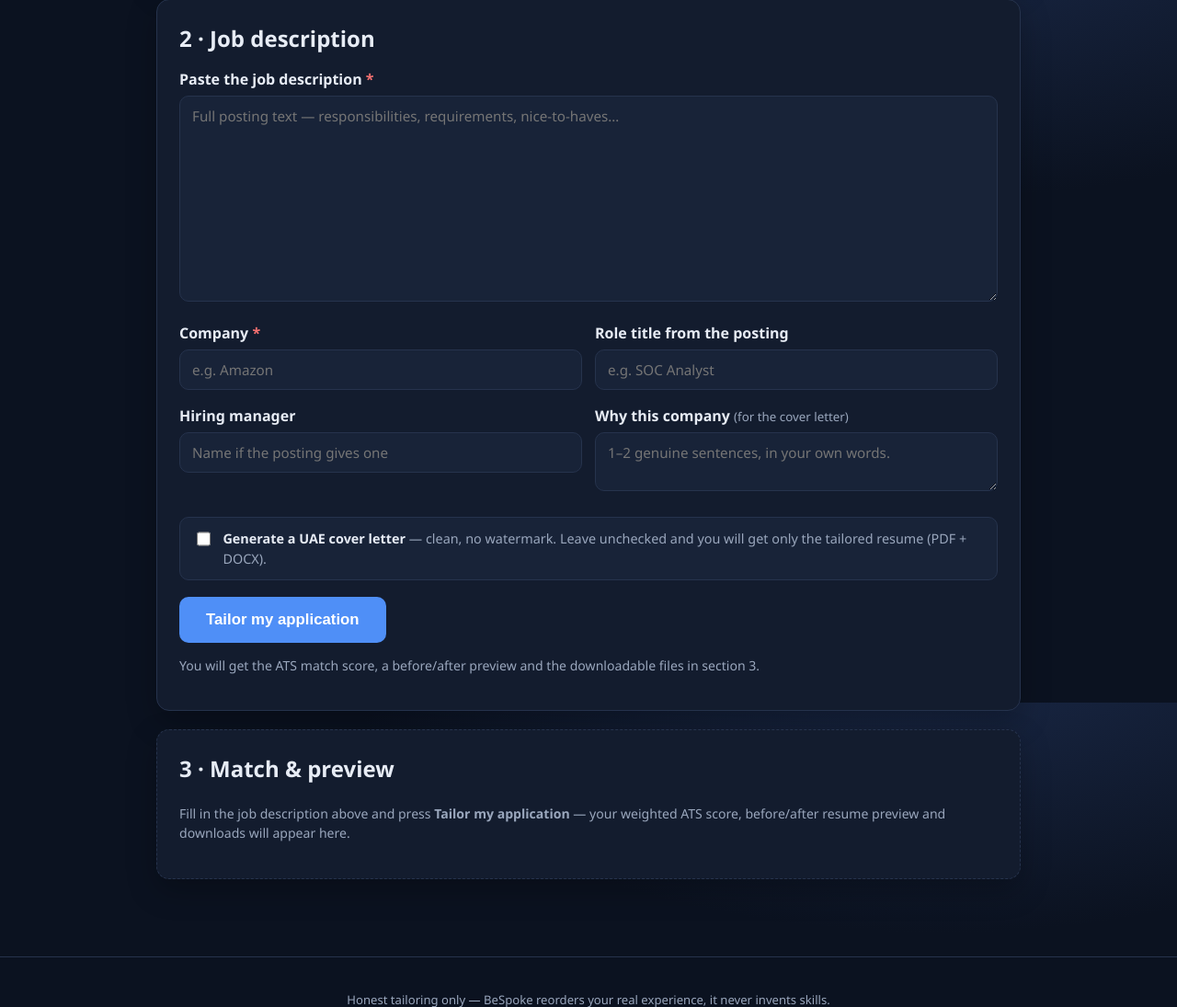
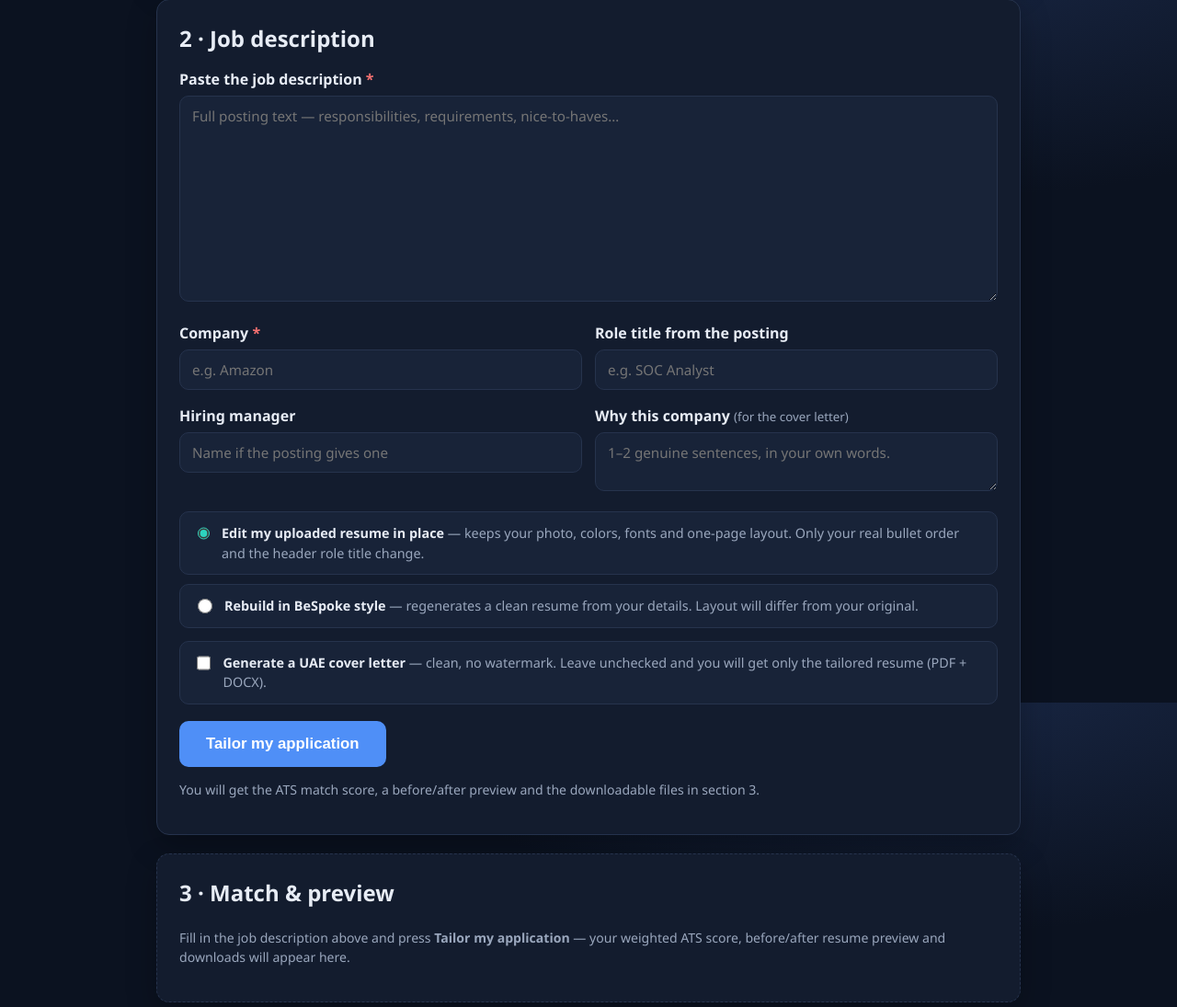
Before and after one commit to KHADERSHAREEF19/BeSpoke, a Flask app: page / in a window 1280 px wide. Shown: the part 836-1931 px from the top of the page at 92% size. Run offline with Flask 3, Linux system fonts and the light colour scheme.

Commit message:
Add layout-preserving 'edit in place' mode for uploaded DOCX resumes
- docx_edit.py edits the user's ORIGINAL .docx: reorders real bullets by JD
  relevance (XML moves preserve every run/style/image/margin) and swaps the
  header role title with its original formatting
- New /tailor_edit route + mode radios in the UI; results show exactly which
  bullets moved instead of visual before/after panes
- Photo/colors/fonts untouched; optional BeSpoke-style versions still available
  alongside the edited DOCX; cover letter unchanged

Co-authored-by: arena-agent <297053741+arena-agent@users.noreply.github.com>

```diff
--- a/app.py
+++ b/app.py
@@ -23,6 +23,9 @@ from flask import (
     Flask, flash, redirect, render_template, request, send_from_directory, url_for,
 )
 
+import ats
+import core
+import docx_edit
 import engine
 import html_preview
 import parser
@@ -154,6 +157,105 @@ def tailor():
     return _render(result=result, form=form, scroll_result=True)
 
 
+@app.route("/tailor_edit", methods=["POST"])
+def tailor_edit():
+    """Edit the user's ORIGINAL uploaded DOCX in place — layout-preserving."""
+    jd_text = request.form.get("jd", "").strip()
+    company = request.form.get("company", "").strip()
+    role = request.form.get("role", "").strip()
+
+    form = {
+        "jd": jd_text,
+        "company": company,
+        "role": role,
+        "hiring_manager": request.form.get("hiring_manager", "").strip(),
+        "why_company": request.form.get("why_company", "").strip(),
+        "cover_letter": request.form.get("cover_letter") == "yes",
+    }
+
+    if len(jd_text) < 50:
+        flash("Paste the full job description (at least a few sentences).", "error")
+        return _render(form=form)
+    if not company:
+        flash("Add the company name so the files can be named correctly.", "error")
+        return _render(form=form)
+
+    upload = request.files.get("resume_file")
+    if upload is None or not upload.filename:
+        flash("For in-place editing, choose the DOCX version of your resume "
+              "(the file picker in section 1).", "error")
+        return _render(form=form)
+    ext = (os.path.splitext(upload.filename)[1] or "").lower()
+    if ext != ".docx":
+        flash("In-place editing needs your editable .docx file (not a PDF). "
+              "Upload the DOCX source of your resume.", "error")
+        return _render(form=form)
+
+    profile = _profile_from_form(request.form)
+    if profile is False:
+        return _render(form=form)
+    if profile is None:
+        profile = engine.load_profile()
+
+    job = {
+        "company": company,
+        "role": role or "Security Analyst",
+        "hiring_manager": form["hiring_manager"] or "Hiring Manager",
+        "why_company": form["why_company"],
+    }
+
+    new_title = core.detect_role_title(jd_text.lower(), profile)
+    try:
+        edited, changes = docx_edit.tailor_document(
+            upload.read(), jd_text,
+            old_title=profile["PERSONAL"].get("role_label", ""),
+            new_title=new_title,
+        )
+    except Exception as exc:
+        app.logger.exception("in-place edit failed")
+        flash(f"Could not edit that document: {exc}", "error")
+        return _render(form=form)
+
+    report = ats.score(jd_text, profile)
+
+    name_slug = engine.safe_slug(profile["PERSONAL"].get("name", "Resume").title())
+    company_slug = engine.safe_slug(company)
+
+    files = [{
+        "label": "Your resume — edited in place (DOCX, exact layout)",
+        "filename": f"{name_slug}_Resume_{company_slug}_Edited.docx",
+        "kind": "docx",
+        "bytes": edited,
+    }]
+
+    # Optional BeSpoke-style versions (cover letter is text-based and safe).
+    try:
+        extra = engine.run_generation(
+            profile, jd_text, job,
+            cover_letter=form["cover_letter"],
+            uae_cover_letter=form["cover_letter"],
+        )
+        for item in extra["files"]:
+            item["label"] = "BeSpoke-style " + item["label"]
+            files.append(item)
+    except Exception:
+        app.logger.exception("optional rebuild failed")
+
+    for item in files:
+        encoded = base64.b64encode(item.pop("bytes")).decode("ascii")
+        item["data_url"] = f"data:{engine.MIME_TYPES[item['kind']]};base64,{encoded}"
+        item["size_kb"] = round(len(encoded) * 3 / 4 / 1024)
+
+    return _render(result={
+        "mode": "edit",
+        "report": report,
+        "files": files,
+        "changes": changes,
+        "role_title": new_title,
+        "job": job,
+    }, form=form, scroll_result=True)
+
+
 @app.route("/api/profile", methods=["POST"])
 def save_profile():
     raw = request.form.get("profile_json", "")
--- a/static/style.css
+++ b/static/style.css
@@ -271,3 +271,16 @@ code { background: var(--card-2); padding: 1px 6px; border-radius: 6px; font-siz
 .cat-count { width: 38px; text-align: right; }
 
 .preview-heading { margin: 22px 0 4px; }
+
+/* Mode radios */
+.mode-row { display: grid; gap: 10px; margin-bottom: 14px; }
+.mode { display: flex; gap: 10px; align-items: flex-start; background: var(--card-2);
+        border: 1px solid var(--border); border-radius: 10px; padding: 12px 14px;
+        cursor: pointer; }
+.mode input { margin-top: 3px; width: 16px; height: 16px; accent-color: var(--teal); }
+.mode span { font-size: 0.9rem; color: var(--muted); }
+.mode strong { color: var(--text); }
+
+/* Change list (edit-in-place results) */
+.change-list { margin: 8px 0 4px; padding-left: 22px; }
+.change-list li { margin-bottom: 6px; color: var(--text); font-size: 0.95rem; }
--- a/templates/index.html
+++ b/templates/index.html
@@ -27,7 +27,7 @@
   <form class="upload-row" method="post" action="{{ url_for('upload') }}"
         enctype="multipart/form-data">
     <label class="file-picker">
-      <input type="file" name="resume_file" accept=".pdf,.docx,.txt">
+      <input type="file" name="resume_file" id="resume-file-input" accept=".pdf,.docx,.txt">
       <span id="file-name">Choose resume file…</span>
     </label>
     <button class="btn btn-ghost" type="submit">Upload &amp; refill my details</button>
@@ -82,6 +82,20 @@
         <span class="field-label">Why this company <small>(for the cover letter)</small></span>
         <textarea name="why_company" rows="2"
           placeholder="1–2 genuine sentences, in your own words.">{{ form.get('why_company', '') }}</textarea>
+      </label>
+    </div>
+
+    <div class="mode-row">
+      <label class="mode">
+        <input type="radio" name="mode" value="edit" checked>
+        <span><strong>Edit my uploaded resume in place</strong> — keeps your photo,
+          colors, fonts and one-page layout. Only your real bullet order and the header
+          role title change.</span>
+      </label>
+      <label class="mode">
+        <input type="radio" name="mode" value="rebuild">
+        <span><strong>Rebuild in BeSpoke style</strong> — regenerates a clean resume
+          from your details. Layout will differ from your original.</span>
       </label>
     </div>
 
@@ -157,6 +171,21 @@
     <p class="hint">Only add a missing keyword if you genuinely have that skill.</p>
   </div>
 
+  {% if result.mode == "edit" %}
+  <h3 class="preview-heading">What changed in your document</h3>
+  <p class="hint">Your file was edited in place — photo, colors, fonts, margins and
+    pagination are untouched. Here is exactly what moved:</p>
+  <ul class="change-list">
+    {% for change in result.changes %}
+      <li>{{ change }}</li>
+    {% else %}
+      <li>No bullet reordering was needed for this JD; your content already led
+        with the most relevant points.</li>
+    {% endfor %}
+  </ul>
+  <p class="hint"><strong>Tip:</strong> open the edited DOCX in Word / LibreOffice /
+    Google Docs and use “Save as PDF” to export a pixel-identical PDF.</p>
+  {% else %}
   <h3 class="preview-heading">Resume — before vs after</h3>
   <p class="hint">Same fonts, same margins, same layout. Only the order of your real
     content (and the header role title) changes.</p>
@@ -170,6 +199,7 @@
       <div class="pv-scroll">{{ result.preview_after | safe }}</div>
     </div>
   </div>
+  {% endif %}
 
   <h3 class="preview-heading">Downloads</h3>
   <div class="download-grid">
@@ -211,10 +241,45 @@
   const form = document.getElementById('tailor-form');
   const submitBtn = document.getElementById('submit-btn');
   if (form) {
-    form.addEventListener('submit', () => {
+    form.addEventListener('submit', async (event) => {
       // carry the resume details from section 1 with the request
       const details = document.querySelector('textarea[name=profile_json]');
-      document.getElementById('profile-json-field').value = details ? details.value : '';
+      const hiddenField = document.getElementById('profile-json-field');
+      if (details && hiddenField) hiddenField.value = details.value;
+
+      const mode = form.querySelector('input[name=mode]:checked');
+      const file = document.getElementById('resume-file-input')
+        ? document.getElementById('resume-file-input').files[0] : null;
+
+      if (mode && mode.value === 'edit') {
+        if (!file) {
+          event.preventDefault();
+          alert('For in-place editing, pick your resume DOCX in section 1 first.');
+          return;
+        }
+        event.preventDefault();
+        submitBtn.disabled = true;
+        submitBtn.textContent = 'Editing your document…';
+        const payload = new FormData(form);
+        payload.append('resume_file', file);
+        try {
+          const response = await fetch('/tailor_edit', { method: 'POST', body: payload });
+          const html = await response.text();
+          document.open();
+          document.write(html);
+          document.close();
+          setTimeout(() => {
+            const target = document.getElementById('section-result');
+            if (target) target.scrollIntoView({ behavior: 'smooth' });
+          }, 60);
+        } catch (error) {
+          alert('Could not reach the server: ' + error);
+          submitBtn.disabled = false;
+          submitBtn.textContent = 'Tailor my application';
+        }
+        return;
+      }
+
       submitBtn.disabled = true;
       submitBtn.textContent = 'Scoring & tailoring…';
     });
```
Also changed, not shown: docx_edit.py (added, +139 -0 lines), README.md.
